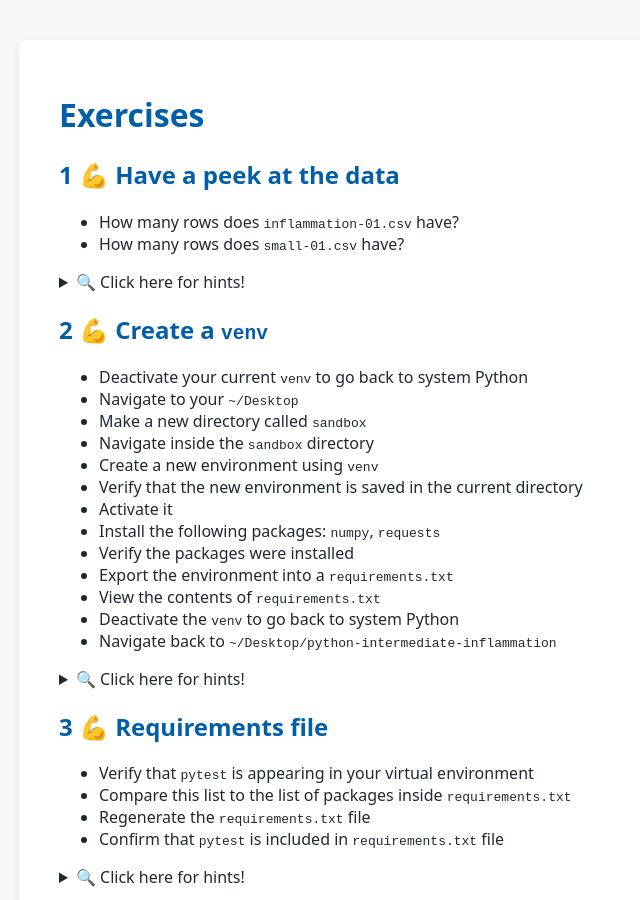
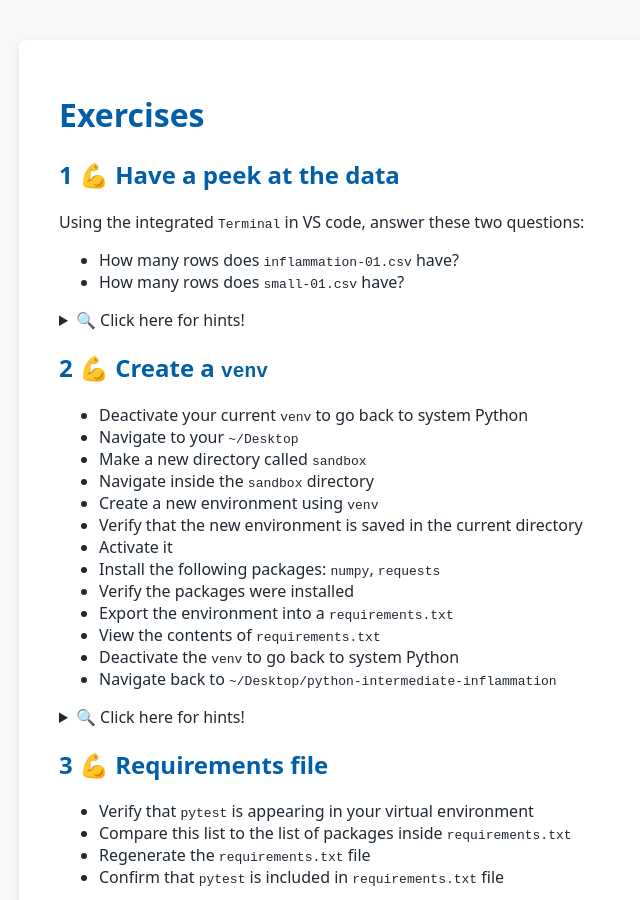
Before and after one commit to tu-delft-library/intermediate_programming_with_python, a Jekyll site: the page built from material_for_participants/exercises.md, in a window 1280 px wide and 900 px high. Shown: the whole window, without its empty margins (81-721 px from the left). Built offline with Jekyll 4.4.1, drawn with Linux system fonts in a browser that asks for light colours; our own code applies the rules of GitHub Pages for plain Markdown files.

Commit message:
Clarification on exercise 1

```diff
--- a/material_for_participants/exercises.md
+++ b/material_for_participants/exercises.md
@@ -1,6 +1,8 @@
 # Exercises
 
 ## 1 💪 Have a peek at the data
+
+Using the integrated `Terminal` in VS code, answer these two questions:
 
 - How many rows does `inflammation-01.csv` have?
 - How many rows does `small-01.csv` have?
```
